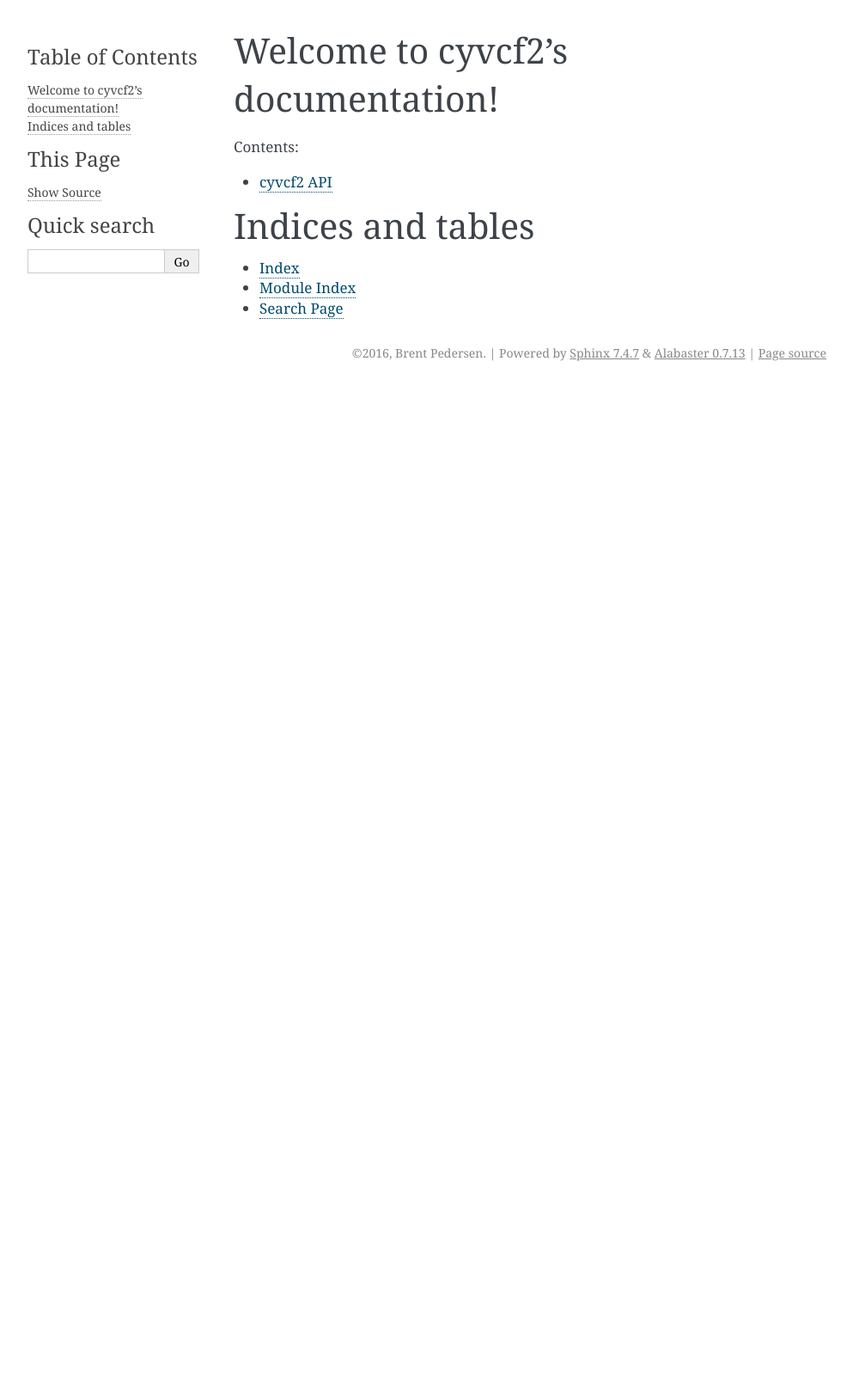
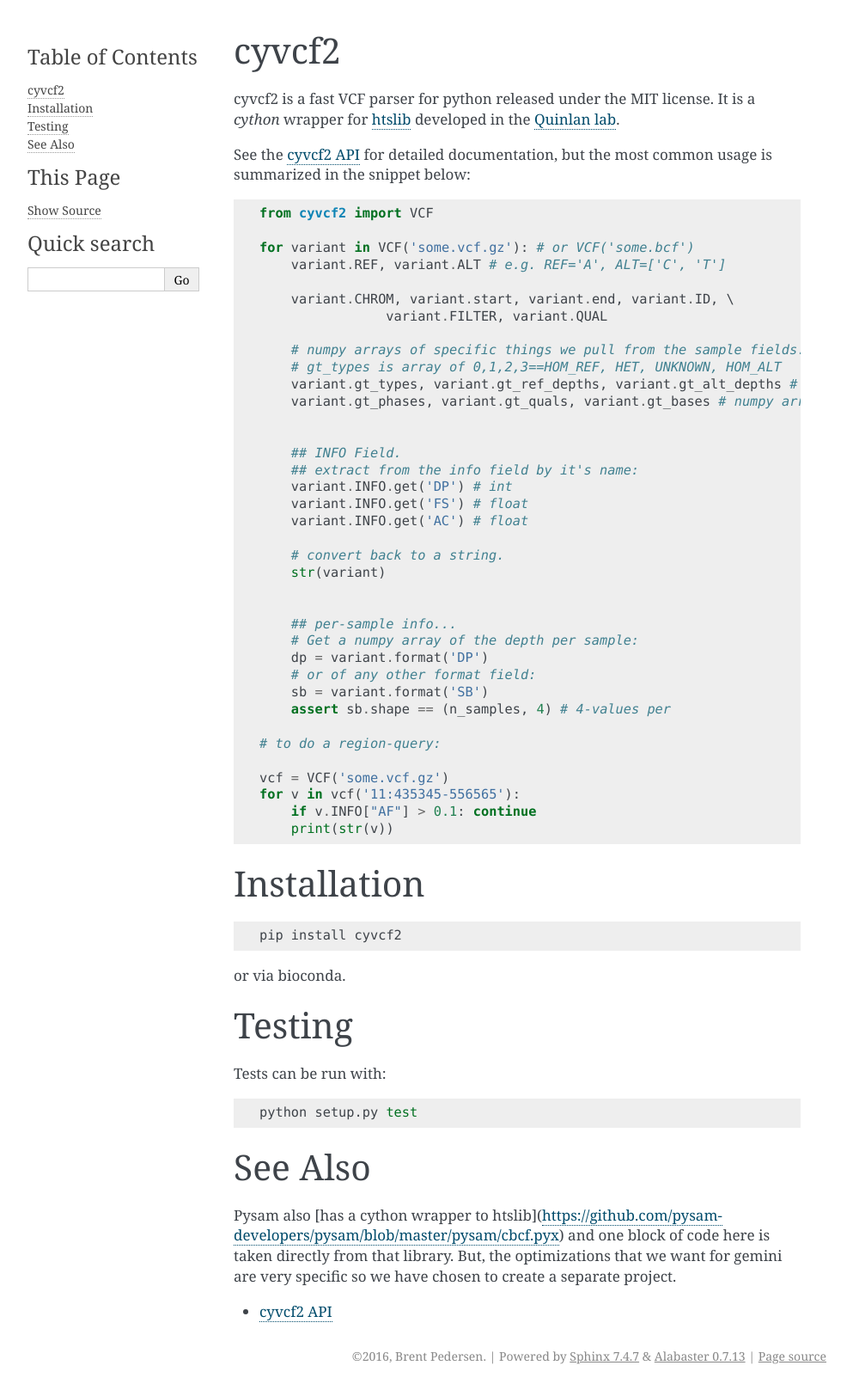
Before and after one commit to brentp/cyvcf2, a Sphinx documentation site: the page built from docs/source/index.rst, in a window 1280 px wide. Shown: the whole page at 86% size, without its empty margins (148-1141 px from the left). Built offline with Sphinx 7.4.7, drawn with Linux system fonts in a browser that asks for light colours; formulas are drawn with MathJax 3; before the commit the page ends 900 px from its top, so only the background shows below that.

Commit message:
update docs

```diff
--- a/docs/source/docstrings.rst
+++ b/docs/source/docstrings.rst
@@ -1,3 +1,5 @@
+.. _api:
+
 cyvcf2 API
 ==========
 
--- a/docs/source/index.rst
+++ b/docs/source/index.rst
@@ -3,21 +3,80 @@
    You can adapt this file completely to your liking, but it should at least
    contain the root `toctree` directive.
 
-Welcome to cyvcf2's documentation!
-==================================
+cyvcf2
+======
 
-Contents:
+cyvcf2 is a fast VCF parser for python released under the MIT license.
+It is a `cython` wrapper for `htslib <https://github.com/samtools/htslib/>`_ developed in
+the `Quinlan lab <http://quinlanlab.org/>`_.
+
+See the :ref:`api` for detailed documentation, but the most common usage is summarized in the snippet below:
+
+.. code-block:: python
+
+    from cyvcf2 import VCF
+
+    for variant in VCF('some.vcf.gz'): # or VCF('some.bcf')
+        variant.REF, variant.ALT # e.g. REF='A', ALT=['C', 'T']
+
+        variant.CHROM, variant.start, variant.end, variant.ID, \
+                    variant.FILTER, variant.QUAL
+
+        # numpy arrays of specific things we pull from the sample fields.
+        # gt_types is array of 0,1,2,3==HOM_REF, HET, UNKNOWN, HOM_ALT
+        variant.gt_types, variant.gt_ref_depths, variant.gt_alt_depths # numpy arrays
+        variant.gt_phases, variant.gt_quals, variant.gt_bases # numpy array
+
+
+        ## INFO Field.
+        ## extract from the info field by it's name:
+        variant.INFO.get('DP') # int
+        variant.INFO.get('FS') # float
+        variant.INFO.get('AC') # float
+
+        # convert back to a string.
+        str(variant)
+
+
+        ## per-sample info...
+        # Get a numpy array of the depth per sample:
+        dp = variant.format('DP')
+        # or of any other format field:
+        sb = variant.format('SB')
+        assert sb.shape == (n_samples, 4) # 4-values per
+
+    # to do a region-query:
+
+    vcf = VCF('some.vcf.gz')
+    for v in vcf('11:435345-556565'):
+        if v.INFO["AF"] > 0.1: continue
+        print(str(v))
+
+
+Installation
+============
+
+.. code-block:: bash
+
+    pip install cyvcf2
+
+or via bioconda.
+
+Testing
+=======
+
+Tests can be run with:
+
+.. code-block:: bash
+
+    python setup.py test
+
+See Also
+========
+
+Pysam also [has a cython wrapper to htslib](https://github.com/pysam-developers/pysam/blob/master/pysam/cbcf.pyx) and one block of code here is taken directly from that library. But, the optimizations that we want for gemini are very specific so we have chosen to create a separate project.
 
 .. toctree::
    :maxdepth: 2
 
    docstrings
-
-
-
-Indices and tables
-==================
-
-* :ref:`genindex`
-* :ref:`modindex`
-* :ref:`search`
```
